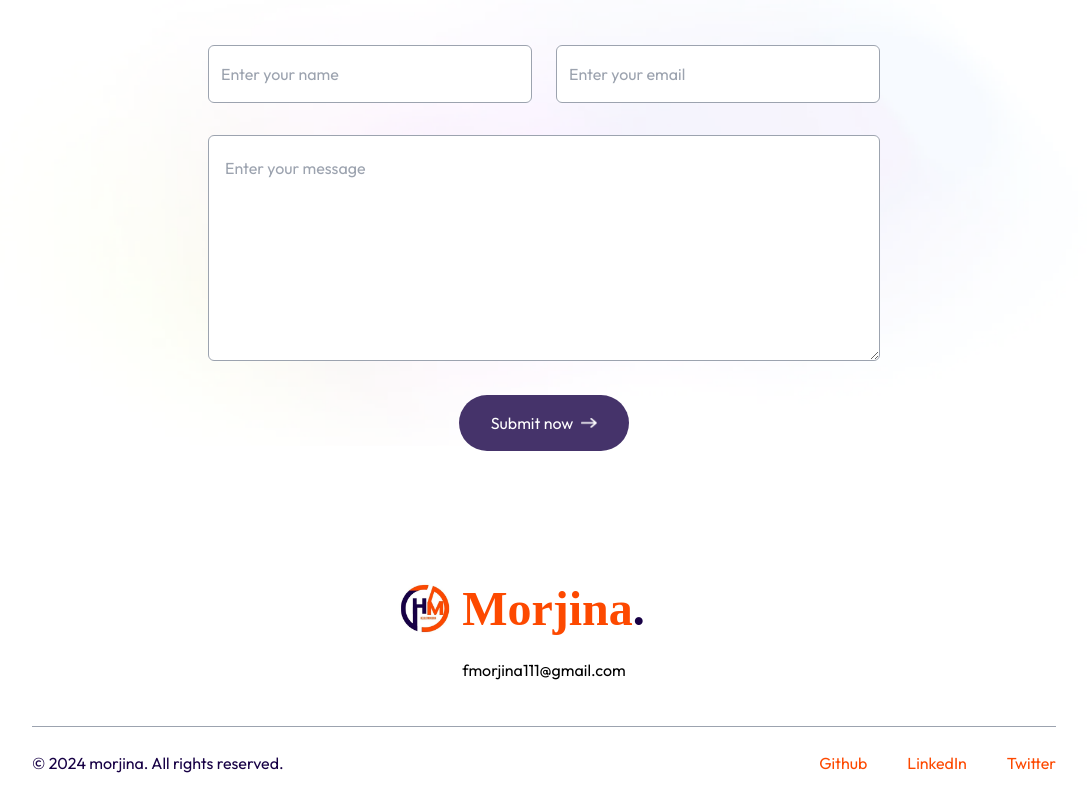
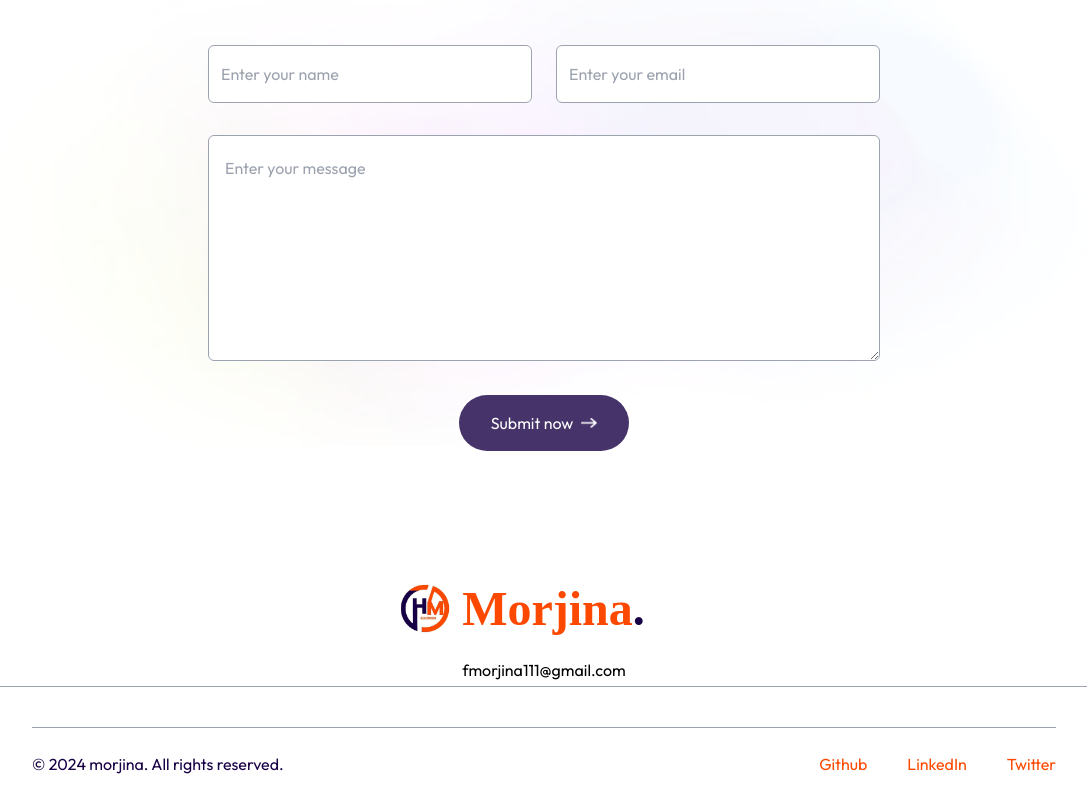
Before and after one commit to Hellomorjina/Portfolio-Website, a plain HTML site: page index.html in a window 1280 px wide. Shown: the part 3255-4055 px from the top of the page, without its empty margins (96-1183 px from the left). Drawn offline with nearby package versions, Linux system fonts and the light colour scheme; a web font is replaced by a local one.

Commit message:
border top add footer

```diff
--- a/index.html
+++ b/index.html
@@ -246,7 +246,7 @@
             <div class="w-max mx-auto flex items-center gap-2">
              <a href="">fmorjina111@gmail.com </a> </div>
         </div>
-        <div>
+        <div class=" border-t border-gray-400">
             <div class="text-center sm:flex items-center justify-between border-t border-gray-400 mx-[10%] mt-10 py-5">
                  <p class="text-[#170045] dark:text-white">© 2024 morjina. All rights reserved.</p>
                  <ul class="flex items-center justify-center gap-10 mt-4 sm:mt-0 text-[#fd4900]">
```
